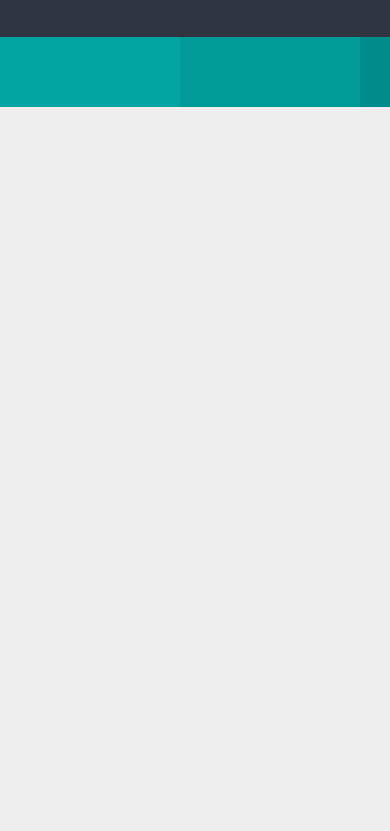
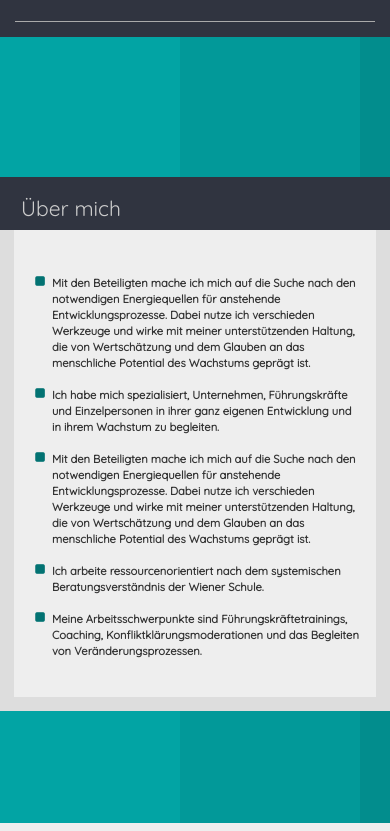
Before and after one commit to pascal-codecat/kling-rwd, a plain HTML site: page index.html in a window 390 px wide. Shown: the part 733-1564 px from the top of the page. Drawn offline with nearby package versions, Linux system fonts and the light colour scheme.

Commit message:
about-me section

```diff
--- a/css/main.css
+++ b/css/main.css
@@ -5,6 +5,7 @@
    ========================================================================== */
    body{
      background-image: url("../img/309.png");
+     font-family: "Quicksand","Helvetica Neue",Helvetica,Arial,sans-serif;
    }
    .body-layer{
       background: hsla(180, 94%, 50%, 0.35);
@@ -44,7 +45,7 @@
 
   header{
     height: 8em;
-    font-family: 'Quicksand', sans-serif;
+    /*font-family: 'Quicksand', sans-serif;*/
     color: #fff;
     background:#303440;
     z-index: 2;
@@ -72,8 +73,11 @@
 
 /*NAVBAR-SIDE*/
   #navigation {
+      font-family: "Helvetica Neue",Helvetica,Arial,sans-serif;
       padding: 2.4em 1.5em 0 1.5em;
       background:rgba(46, 49, 61, 0.83);
+      border: 3px solid #2e313d;
+      border-left: 0px;
       border-radius: 0px 8px 8px 0px;
       top: 50%;
       transform: translateY(-50%);
@@ -161,9 +165,10 @@
       transition: all 0.5s ease;
   }
 
-  @media (min-width: 1200px) {
+  @media (min-width: 992px) {
     #navigation{
       width: 14%;
+      height: 52em;
     }
   }
 
@@ -199,6 +204,7 @@
 rgba(32, 78, 54, 0.2),*/
 
   .head-image-text{
+    font-family: "Helvetica Neue",Helvetica,Arial,sans-serif;
     position: relative;
     top: 50%;
     transform: translateY(-50%);
@@ -207,7 +213,7 @@ rgba(32, 78, 54, 0.2),*/
 
   .head-image-text h1{
     font-size: 550%;
-    font-family: 'Exo', sans-serif;
+    font-family: 'Exo',"Helvetica Neue",Helvetica,Arial,sans-serif;
   }
 
   .einleitung{
@@ -218,18 +224,50 @@ rgba(32, 78, 54, 0.2),*/
   .einleitung-text{
     border-bottom: 1px solid #aaa;
     border-top: 1px solid #aaa;
-    font-family: 'Quicksand', sans-serif;
     transform: translateY(-50%);
     padding: 1em 0 1em 0;
     position: relative;
     top: 50%;
-    font-size: 170%;
+    font-size: 160%;
     text-align: center;
     color: #ccc;
   }
 
+
+
+  .uber-mich-section-title{
+    padding-left: 1.5em;
+    margin-top: 10em;
+    background-color: #303440;
+    color: #ccc;
+
+  }
+
+  .uber-mich-section{
+    border: 1em solid #ddd;
+    border-top: 0px;
+    padding: 0em 3em 2em 3em;
+    margin-top: 0em;
+    min-height: 15em;
+    background: #eee;
+  }
+
+
+  .uber-mich-section-text{
+    font-weight: bold;
+    padding: 4em 1em 2em 0em;
+    list-style-position: outside;
+    font-size: 1.5em;
+    color: #333;
+  }
+
+.uber-mich-section-text li > i{
+  color: #027272;
+}
+
+
   .content-background{
-    margin-top: 5em;
+    margin-top: 8em;
     background-color: #eee;
     height: 80em;
   }
@@ -237,6 +275,12 @@ rgba(32, 78, 54, 0.2),*/
   @media (max-width: 992px) {
     .einleitung-text{
       font-size: 130%;
+    }
+    .uber-mich-section-text{
+      font-size: 1em;
+    }
+    .uber-mich-section-text{
+      font-size: 1em;
     }
   }
 
@@ -254,9 +298,20 @@ rgba(32, 78, 54, 0.2),*/
       height: 15em;
     }
     .einleitung-text{
-      font-size: 80%;
+      font-size: 100%;
+    }
+    .uber-mich-section-title h2{
+      font-size: 1.5em;
+    }
+    .uber-mich-section-text{
+      padding: 4em 0em 0em 0em;
+      font-size: 0.8em;
+    }
+    .uber-mich-section{
+      padding: 0em 1em 2em 1em;
     }
   }
+
 
 /* ==========================================================================
   Author's custom styles
--- a/index.html
+++ b/index.html
@@ -96,7 +96,48 @@
                 </div>
               </div>
 
-              <div class="content-background col-sm-offset-2 col-sm-8 v-align">
+
+              <div class="uber-mich-section-title col-xs-12 col-sm-offset-2 col-sm-8 v-align">
+                <h2>Über mich</h2>
+              </div>
+              <div class="uber-mich-section col-xs-12 col-sm-offset-2 col-sm-8 v-align">
+                <ul class="uber-mich-section-text fa-ul">
+                  <li><i class="fa-li fa fa-square"></i> Mit den Beteiligten mache ich
+                     mich auf die Suche nach den notwendigen Energiequellen für
+                      anstehende Entwicklungsprozesse. Dabei nutze ich verschieden
+                       Werkzeuge und wirke mit meiner unterstützenden Haltung,
+                        die von Wertschätzung und dem Glauben an das menschliche
+                         Potential des Wachstums geprägt ist.
+                  </li>
+                  <br>
+                  <li><i class="fa-li fa fa-square"></i>
+                    Ich habe mich spezialisiert, Unternehmen, Führungskräfte
+                    und Einzelpersonen in ihrer ganz eigenen Entwicklung und in
+                     ihrem Wachstum zu begleiten.
+                  </li>
+                  <br>
+                  <li><i class="fa-li fa fa-square"></i>
+                     Mit den Beteiligten mache ich mich auf die Suche nach den
+                  notwendigen Energiequellen für anstehende Entwicklungsprozesse.
+                   Dabei nutze ich verschieden Werkzeuge und wirke mit meiner
+                    unterstützenden Haltung, die von Wertschätzung und dem Glauben
+                     an das menschliche Potential des Wachstums geprägt ist.
+                  </li>
+                  <br>
+                  <li><i class="fa-li fa fa-square"></i>
+                    Ich arbeite ressourcenorientiert nach dem systemischen
+                   Beratungsverständnis der Wiener Schule.
+                  </li>
+                  <br>
+                  <li><i class="fa-li fa fa-square"></i>
+                    Meine Arbeitsschwerpunkte sind Führungskräftetrainings,
+                    Coaching, Konfliktklärungsmoderationen und das Begleiten von
+                    Veränderungsprozessen.
+                  </li>
+                </ul>
+              </div>
+
+              <div class="content-background col-xs-12 col-sm-offset-2 col-sm-8 v-align">
               </div>
 
 
```
